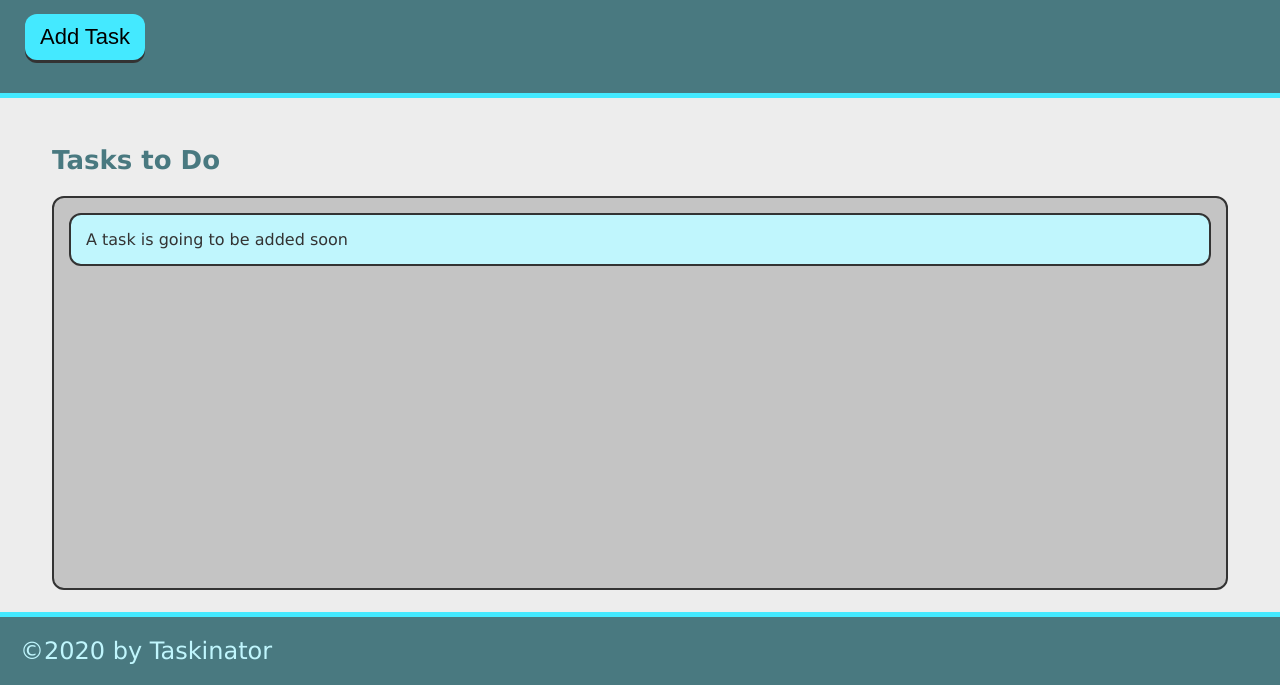
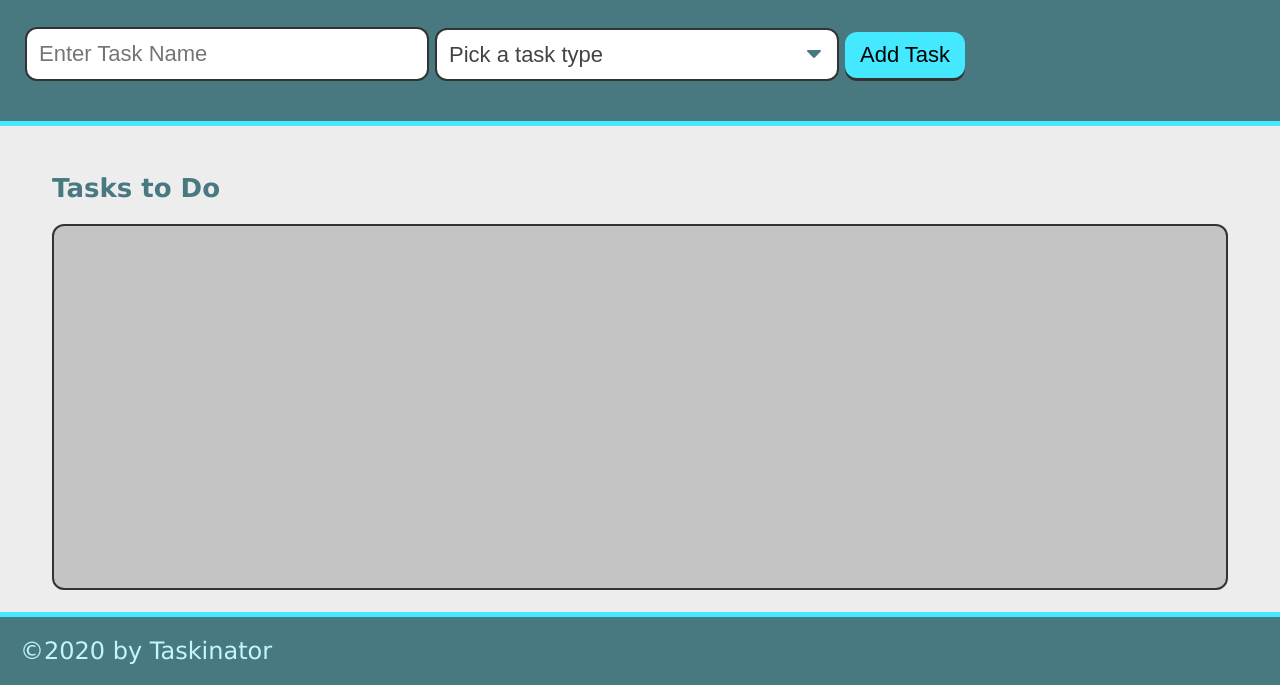
Before and after one commit to aweghorst/taskinator, a plain HTML site: page index.html in a window 1280 px wide. Shown: the part 115-800 px from the top of the page. Drawn offline with Linux system fonts and the light colour scheme.

Commit message:
Added Task Type Dropdown

```diff
--- a/index.html
+++ b/index.html
@@ -13,15 +13,28 @@
   <header>
     <h1 class="page-title">Taskinator</h1>
     <p>Click the button below to add a new task!</p>
-    <button class="btn" id="save-task">Add Task</button>
+    <form id="task-form">
+      <div class="form-group">
+        <input type="text" name="task-name" class="text-input" placeholder="Enter Task Name" />
+      </div>
+      <div class="form-group">
+        <select name="task-type" class="select-dropdown">
+          <option value="" disabled selected>Pick a task type</option>
+          <option value="Print">Print</option>
+          <option value="Web">Web</option>
+          <option value="Mobile">Mobile</option>
+        </select>
+      </div>
+      <div class="form-group">
+        <button class="btn" id="save-task" type="submit">Add Task</button>
+      </div>
+    </form>
   </header>
 
   <main class="page-content">
     <section class="task-list-wrapper">
       <h2 class="list-title">Tasks to Do</h2>
-      <ul class="task-list" id="tasks-to-do">
-        <li class="task-item">A task is going to be added soon</li>
-      </ul>
+      <ul class="task-list" id="tasks-to-do"></ul>
   </main>
 
   <footer>
```
